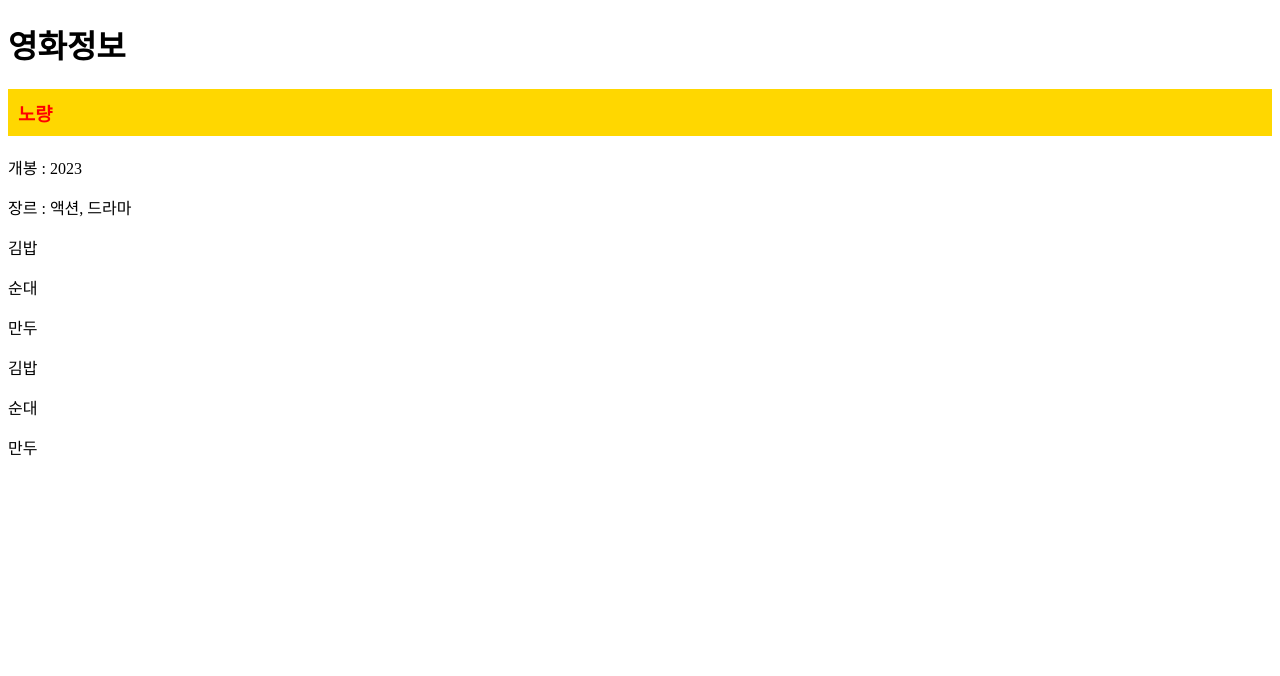
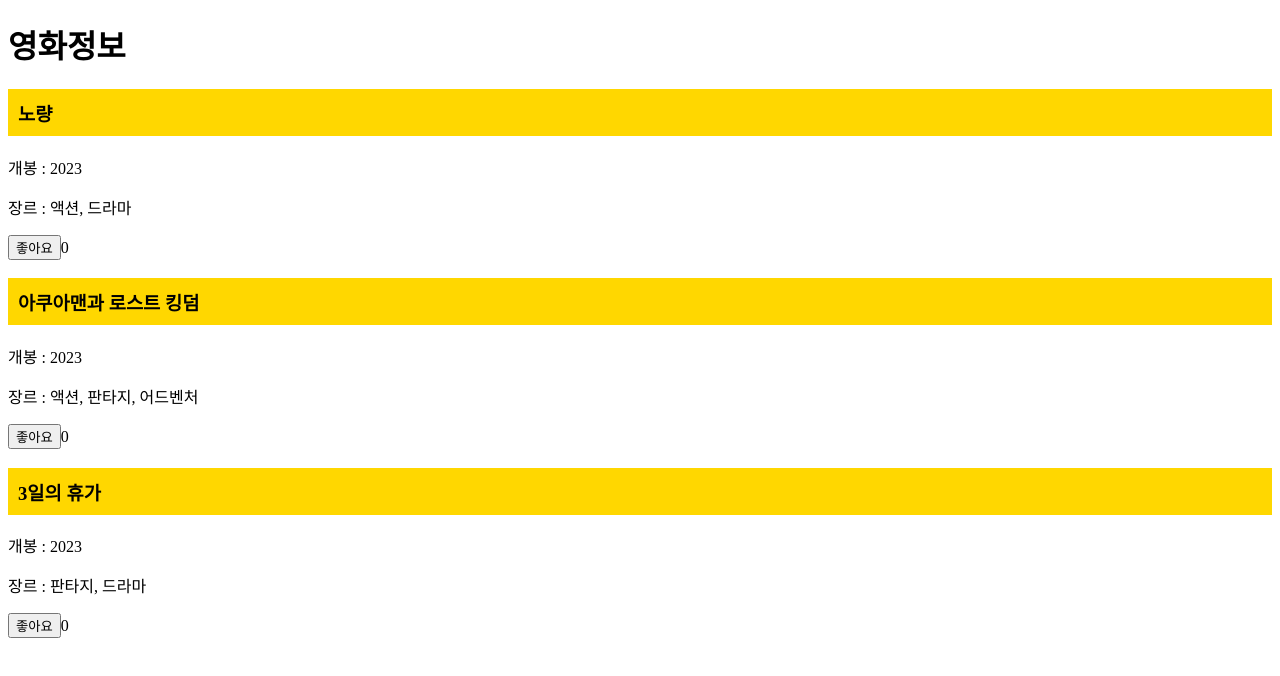
Before and after one commit to CRITICBANGGU/vue_tutorial, a Vue app: page / in a window 1280 px wide. Shown: the top 676 px of the page. Built offline with nearby package versions, Linux system fonts and the light colour scheme.

Commit message:
좋아요 버튼 기능 추가
- 좋아요 버튼에 들어가는 함수를 methods 객체의 함수로 분기 처리하는 방법
- this를 사용하여 객체 안에 있는 인스턴스에 접근하기

```diff
--- a/src/App.vue
+++ b/src/App.vue
@@ -2,18 +2,18 @@
   <!-- 실제로 html 로 렌더링 되는 곳 -->
   <div>
     <h1>영화정보</h1>
+    <div v-for="(movie, i) in data" :key="i">
       <div>
         <!-- :속성명 = "데이터" -->
-      <h3 class="bg-yellow" :style="textRed">{{ title }}</h3>
-      <p>개봉 : {{ year }}</p>
-      <p>장르 : {{ category }}</p>
+        <h3 class="bg-yellow" :style="textRed">{{ movie.title }}</h3>
+        <p>개봉 : {{ movie.year }}</p>
+        <p>장르 : {{ movie.category }}</p>
+        <!-- 클릭할 때, v-on 속성 사용하면 됨(v-on:이벤트면 ="실행코드") v-on이라고
+        안쓰고 그냥 @이로 대체해도 됨 -->
+        <button @:click="increaseLike(i)">좋아요</button>
+        <span>{{ movie.like }}</span>
       </div>
-    <p>{{ foods[0] }}</p>
-    <p>{{ foods[1] }}</p>
-    <p>{{ foods[2] }}</p>
-    <!-- for문 사용하기 "v-for="(아이템, key)in 배열데이터"" -->
-    <!-- key 속성 없으면 에러뜸 -->
-    <p v-for="(item, i) in foods" :key="i">{{ item }}</p>
+    </div>
   </div>
 </template>
 
@@ -23,12 +23,33 @@ export default {
   //문서에 표시될 변수를 선언할 수 있음 (state)
   data() {
     return {
-      foods: ["김밥", "순대", "만두"],
+      data: [
+        {
           title: "노량",
           year: 2023,
           category: "액션, 드라마",
           textRed: "color:red",
+          like: 0,
+        },
+        {
+          title: "아쿠아맨과 로스트 킹덤",
+          year: 2023,
+          category: "액션, 판타지, 어드벤처",
+          like: 0,
+        },
+        {
+          title: "3일의 휴가",
+          year: 2023,
+          category: "판타지, 드라마",
+          like: 0,
+        },
+      ],
     };
+  },
+  methods: {
+    increaseLike(i) {
+      this.data[i].like++;
+    },
   },
 };
 </script>
```
Lines whose indentation alone changed are shown as unchanged.
